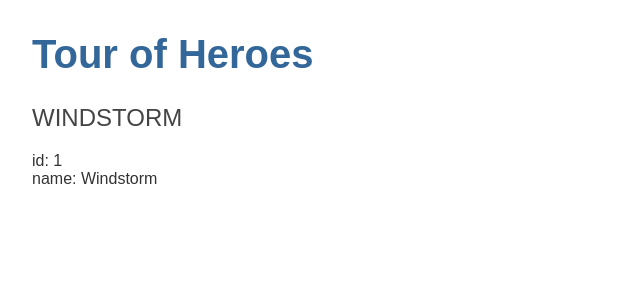
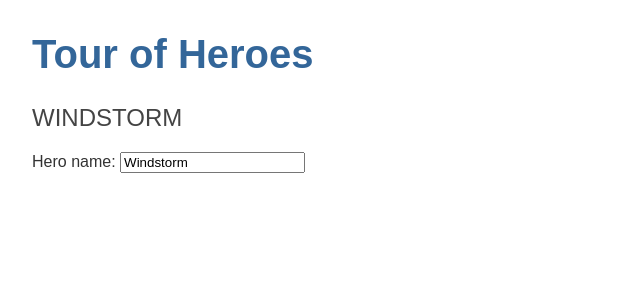
Before and after one commit to NestorMaP/tour-of-heroes, an Angular app: page / in a window 1280 px wide. Shown: the top 300 px of the page, without its empty margins (0-640 px from the left). Built offline with nearby package versions, Linux system fonts and the light colour scheme.

Commit message:
Feat: Apply double binding to form

```diff
--- a/src/app/heroes/heroes.component.html
+++ b/src/app/heroes/heroes.component.html
@@ -1,3 +1,5 @@
 <h2>{{ hero.name | uppercase }}</h2>
-<div><span>id: </span>{{ hero.id }}</div>
-<div><span>name: </span>{{ hero.name }}</div>
+<div>
+    <label for="name">Hero name: </label>
+    <input id="name" [(ngModel)]="hero.name" placeholder="name"/>
+</div>
--- a/src/app/heroes/heroes.component.ts
+++ b/src/app/heroes/heroes.component.ts
@@ -1,11 +1,15 @@
 import { Component } from '@angular/core';
 import { Hero } from '../hero';
 import { CommonModule } from '@angular/common';
+import { FormsModule } from '@angular/forms';
 
 @Component({
   selector: 'app-heroes',
   standalone: true,
-  imports: [CommonModule],
+  imports: [
+    CommonModule,
+    FormsModule,
+  ],
   templateUrl: './heroes.component.html',
   styleUrls: ['./heroes.component.scss']
 })
```
